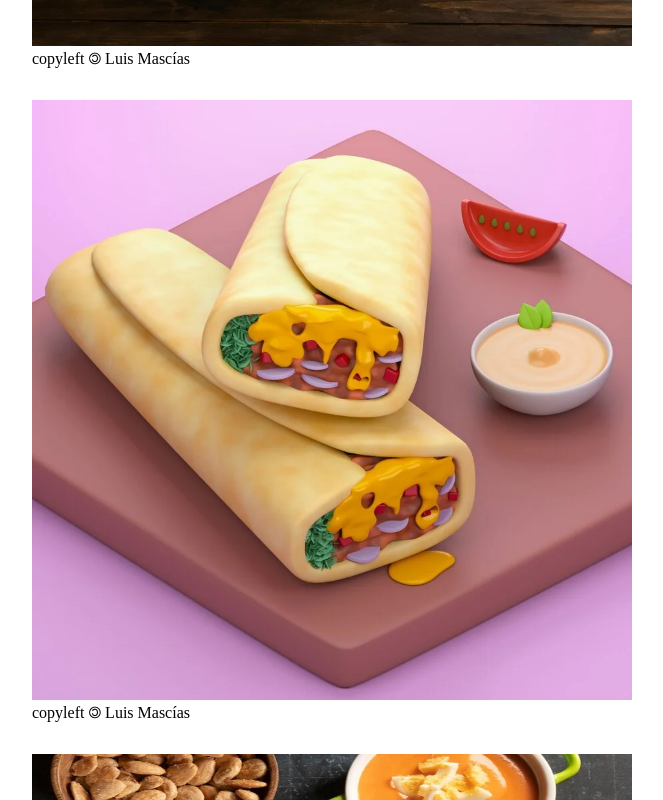
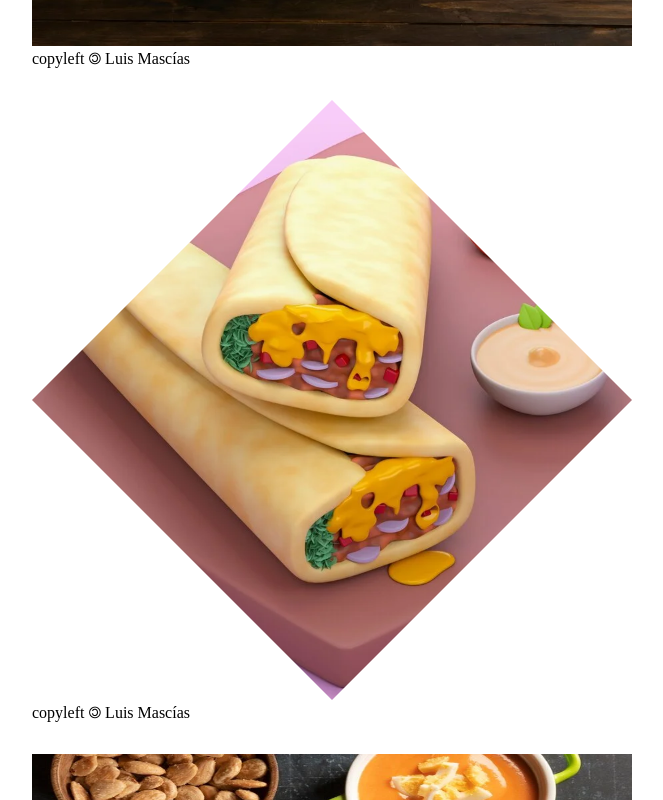
Before and after one commit to Lmx076/ejercicio6, a plain HTML site: page index.html in a window 1280 px wide. In both pictures the pointer is over the picture 348 px from the left and 1632 px from the top of the page. Shown: the part 1232-2032 px from the top of the page, without its empty margins (16-679 px from the left). Drawn offline with Linux system fonts and the light colour scheme.

Commit message:
Update index.html

```diff
--- a/index.html
+++ b/index.html
@@ -49,6 +49,9 @@ div{
          #segundo:hover{
             opacity: 50%;
         }
+        #terc:hover{
+            clip-path: polygon(50% 0, 100% 50%, 50% 100%, 0 50%);
+        }
     </style>
 </head>
 <body>
@@ -76,7 +79,7 @@ div{
                 <figure>
                     <picture>
                         <source srcset="" type="image/jpg">
-                        <img src="./img3.webp" alt="Pizza">
+                        <img id="terc" src="./img3.webp" alt="Pizza">
                     </picture>
                     <figcaption>copyleft 🄯 Luis Mascías</figcaption>
                 </figure>
```
